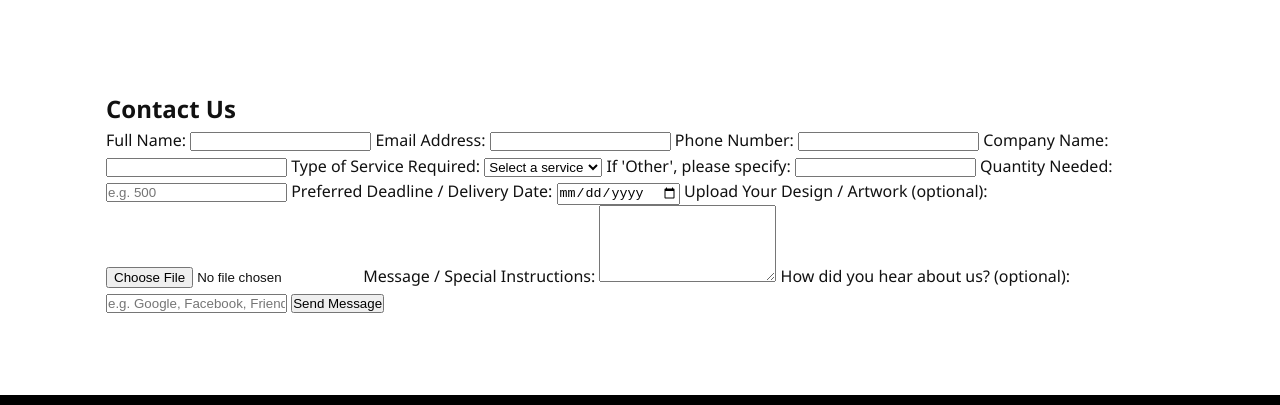
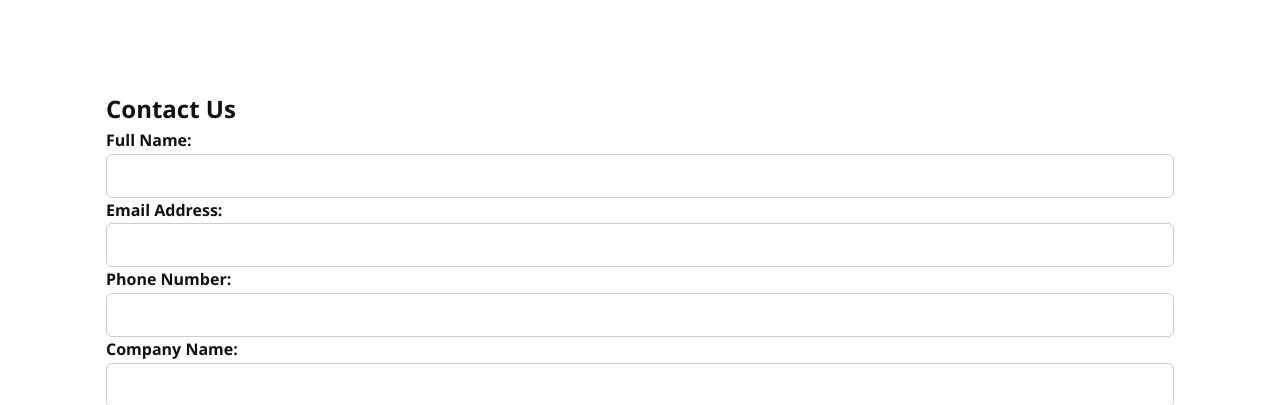
Before and after one commit to BuilderSite2025/Anabellaprinting, a plain HTML site: page index.html in a window 1280 px wide. Shown: the part 1610-2015 px from the top of the page. Drawn offline with Linux system fonts and the light colour scheme.

Commit message:
Update styles.css

```diff
--- a/styles.css
+++ b/styles.css
@@ -212,3 +212,51 @@ footer {
 .social-links a:hover {
   color: var(--purple);
 }
+form .checkbox-group {
+  display: flex;
+  flex-direction: column;
+  gap: 0.3rem;
+  margin-bottom: 1rem;
+}
+
+form .checkbox-group input[type="text"] {
+  margin-top: 0.5rem;
+  padding: 0.5rem;
+  border-radius: 4px;
+  border: 1px solid #ccc;
+}
+
+form input[type="file"] {
+  padding: 0.3rem 0;
+}
+
+form label {
+  font-weight: 600;
+  margin-top: 0.5rem;
+}
+
+form input,
+form textarea,
+form select {
+  padding: 0.75rem;
+  border: 1px solid #ccc;
+  border-radius: 6px;
+  font-size: 1rem;
+  width: 100%;
+}
+
+form button {
+  background-color: var(--cyan);
+  color: white;
+  padding: 0.75rem;
+  border: none;
+  border-radius: 6px;
+  font-weight: bold;
+  cursor: pointer;
+  margin-top: 1rem;
+  transition: background-color 0.3s;
+}
+
+form button:hover {
+  background-color: var(--purple);
+}
```
